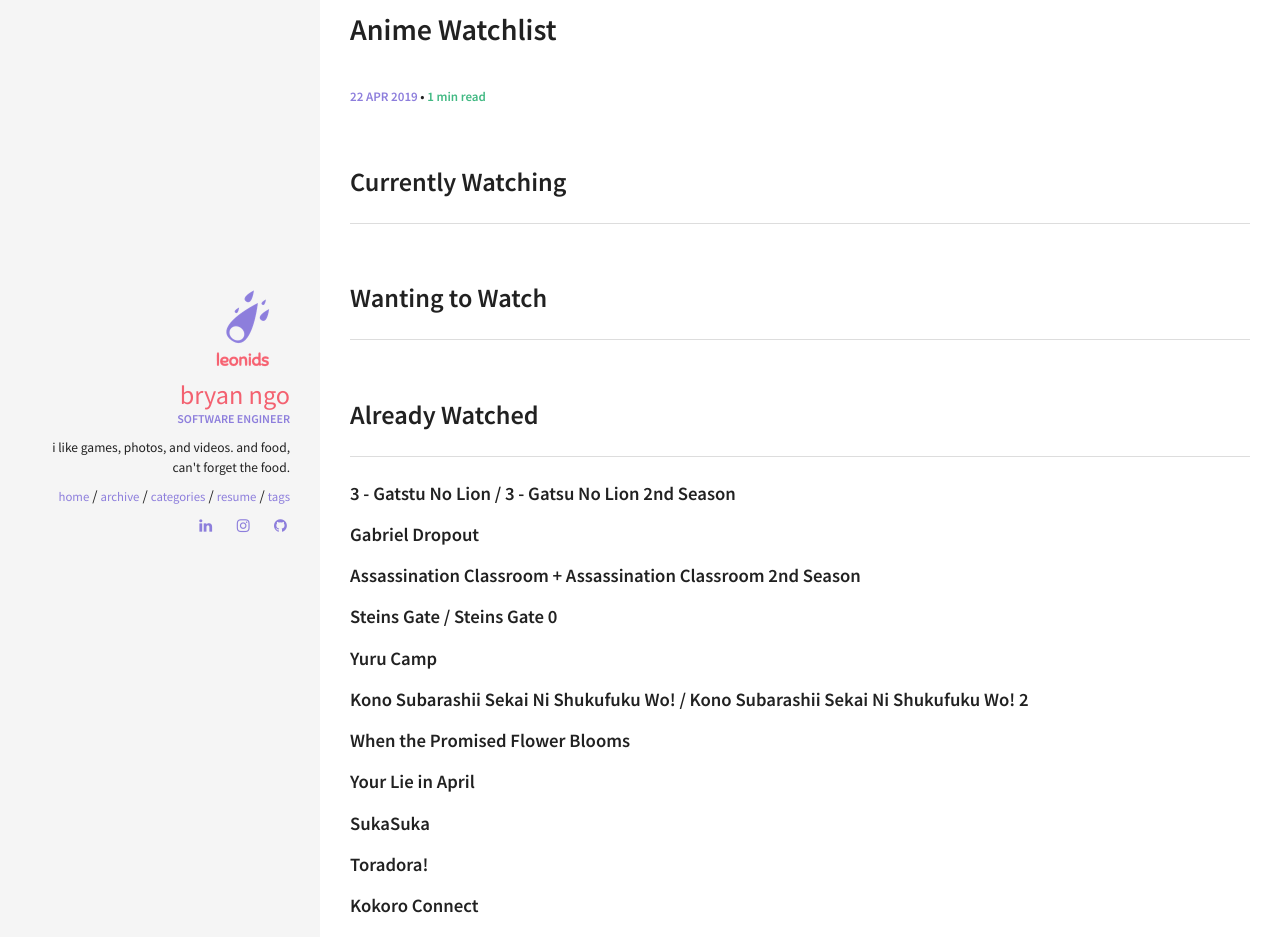
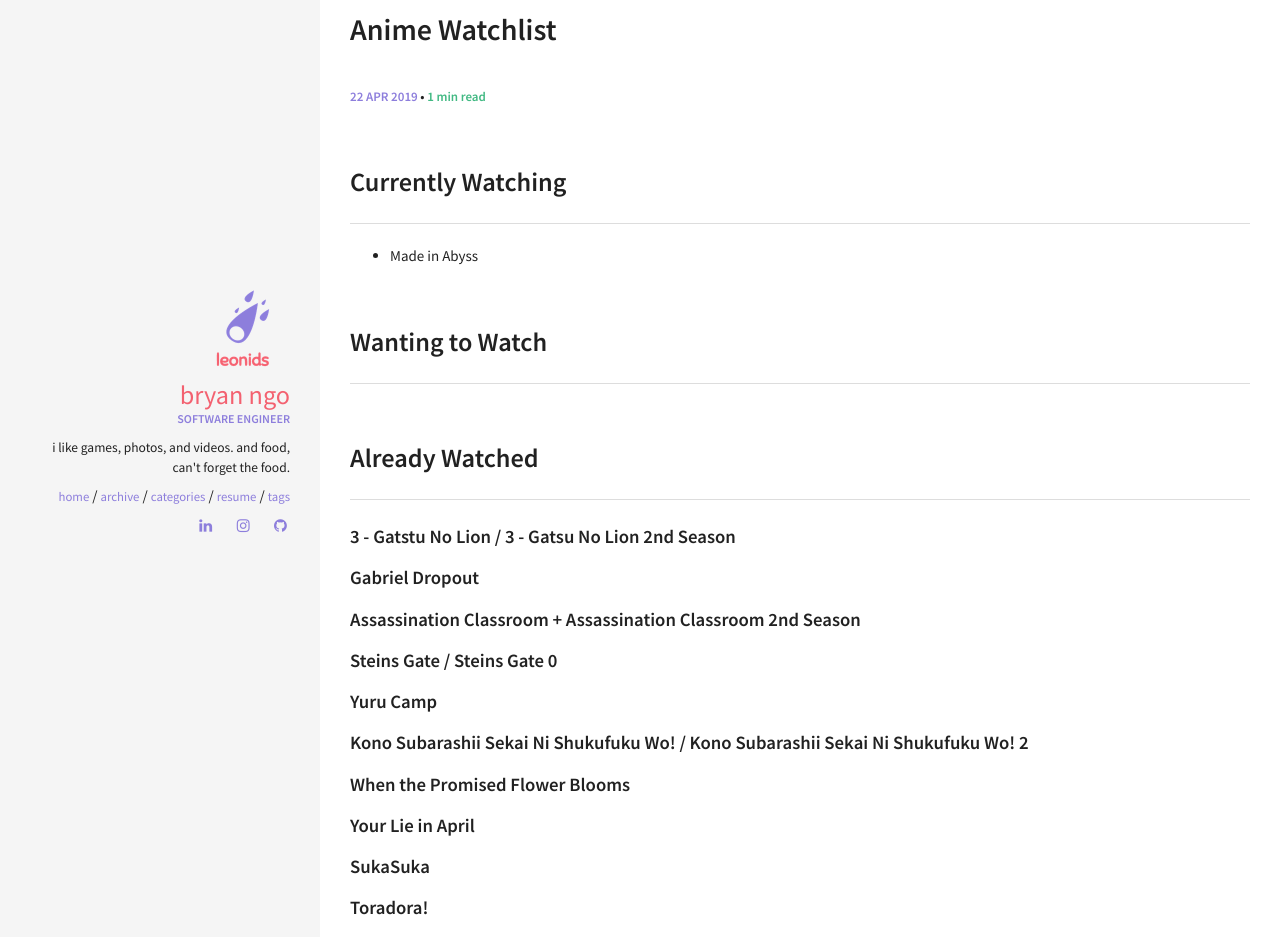
Before and after one commit to bryngo/bryngo.github.io, a Jekyll site: the page built from _posts/2019-04-22-anime-watch-list.md, in a window 1280 px wide. Shown: the part 646-1583 px from the top of the page. Built offline with Jekyll 4.4.1, drawn with Linux system fonts in a browser that asks for light colours.

Commit message:
currently watching made in abyss

```diff
--- a/_posts/2019-04-22-anime-watch-list.md
+++ b/_posts/2019-04-22-anime-watch-list.md
@@ -11,7 +11,11 @@ image:
 ---
 
 ## Currently Watching
+- Made in Abyss
+
 ## Wanting to Watch
+
+
 ## Already Watched
 #### 3 - Gatstu No Lion / 3 - Gatsu No Lion 2nd Season
 #### Gabriel Dropout
```
